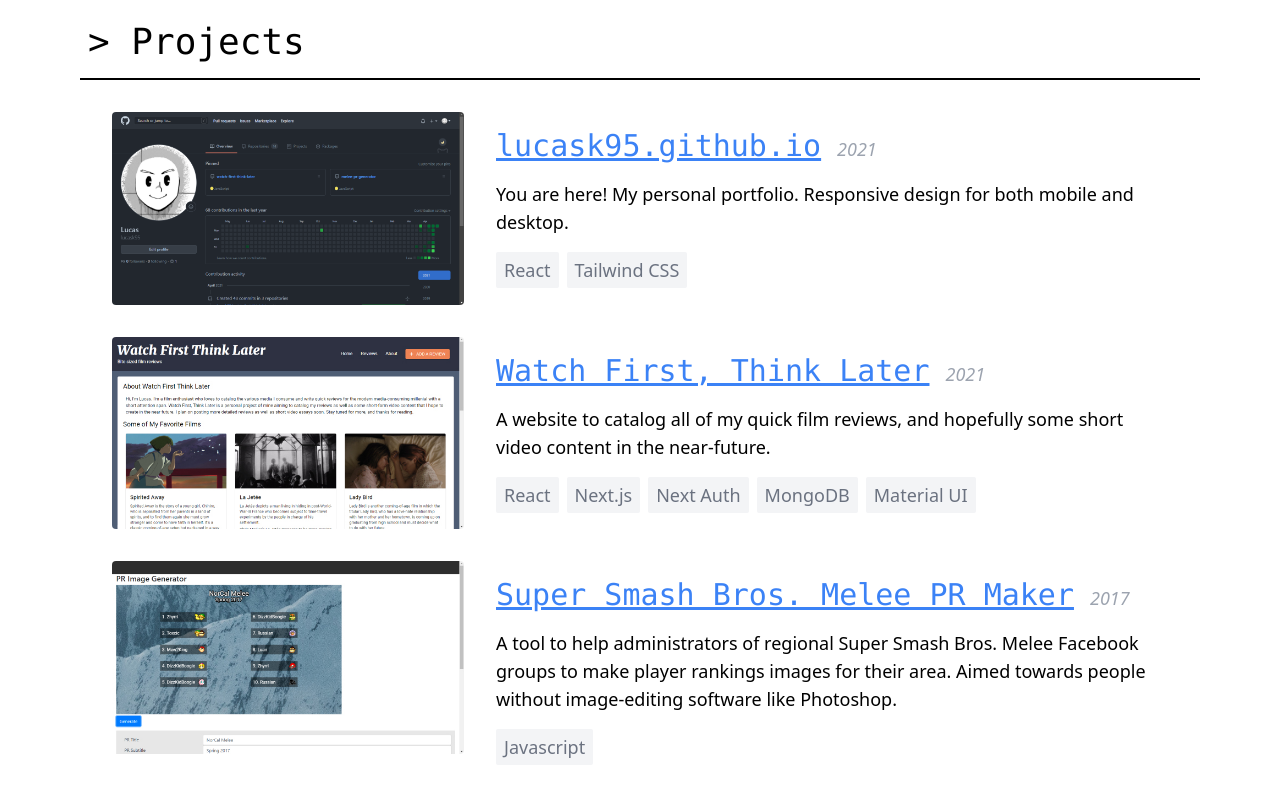
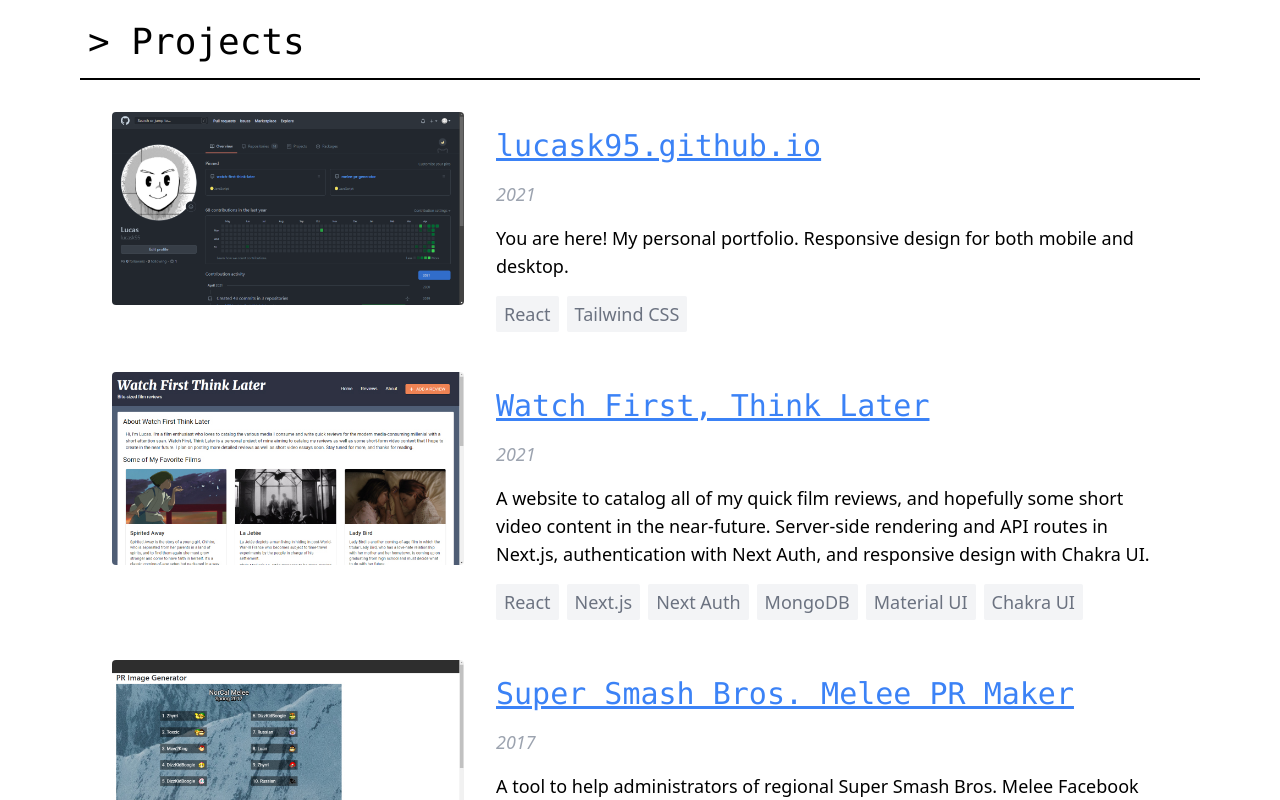
Before and after one commit to lucask95/lucask95.github.io-source, a React (Create React App) app: page / in a window 1280 px wide. Shown: the part 460-1260 px from the top of the page. Built offline with nearby package versions, Linux system fonts and the light colour scheme.

Commit message:
Update project with more info

```diff
--- a/src/sections/ProjectsSection.js
+++ b/src/sections/ProjectsSection.js
@@ -14,11 +14,18 @@ const projects = [
   {
     name: "Watch First, Think Later",
     description:
-      "A website to catalog all of my quick film reviews, and hopefully some short video content in the near-future.",
+      "A website to catalog all of my quick film reviews, and hopefully some short video content in the near-future. Server-side rendering and API routes in Next.js, authentication with Next Auth, and responsive design with Chakra UI.",
     url: "https://watch-first-think-later.vercel.app/",
     imageUrl: "img/wftl.jpg",
     date: "2021",
-    technologies: ["React", "Next.js", "Next Auth", "MongoDB", "Material UI"],
+    technologies: [
+      "React",
+      "Next.js",
+      "Next Auth",
+      "MongoDB",
+      "Material UI",
+      "Chakra UI",
+    ],
   },
   {
     name: "Super Smash Bros. Melee PR Maker",
@@ -77,7 +84,7 @@ export default function ProjectsSection() {
             >
               {project.name}
             </a>
-            <p className='text-gray-400 italic inline ml-4'>{project.date}</p>
+            <p className='text-gray-400 italic'>{project.date}</p>
             <p className='text-lg mb-4'>{project.description}</p>
             <ul className='text-gray-500'>
               {project.technologies.map((item) => (
```
